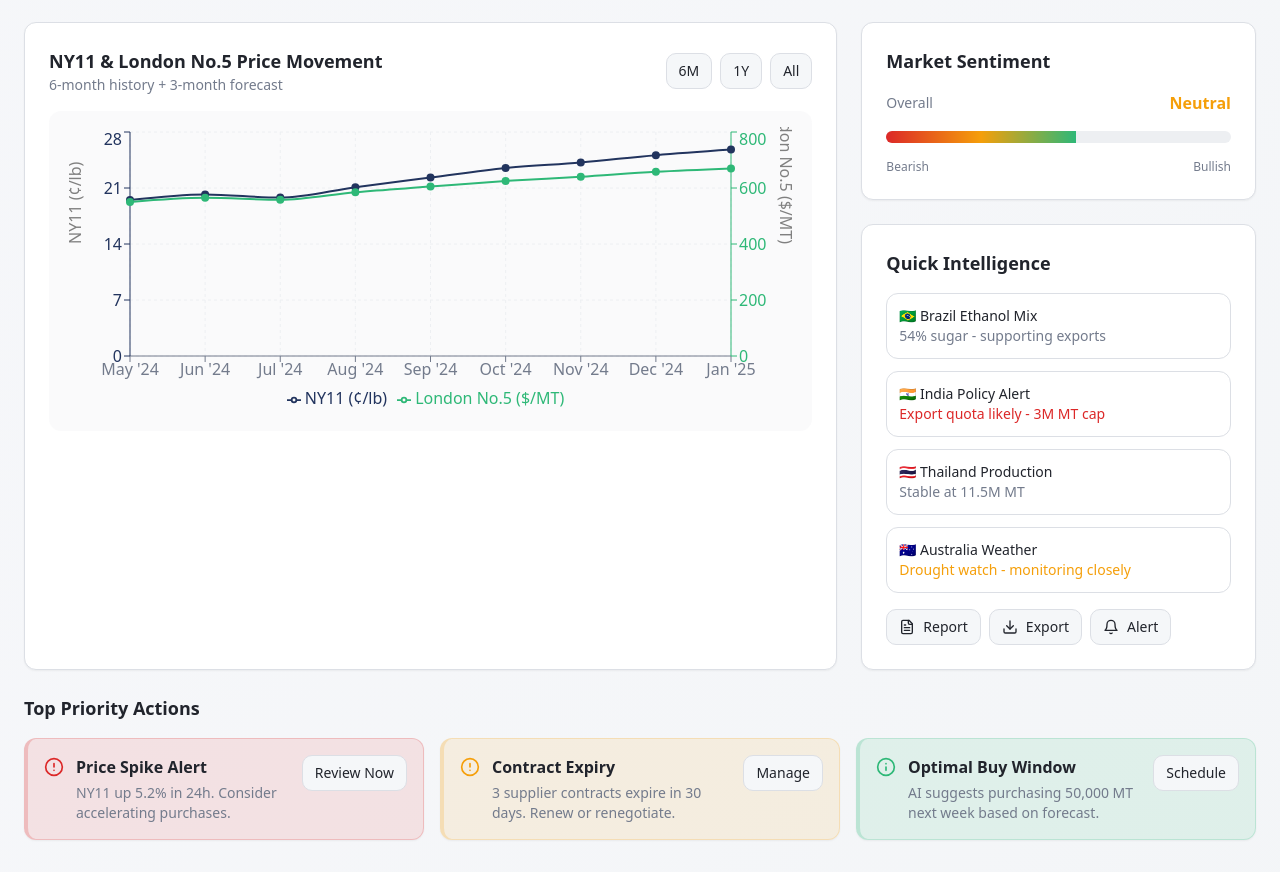
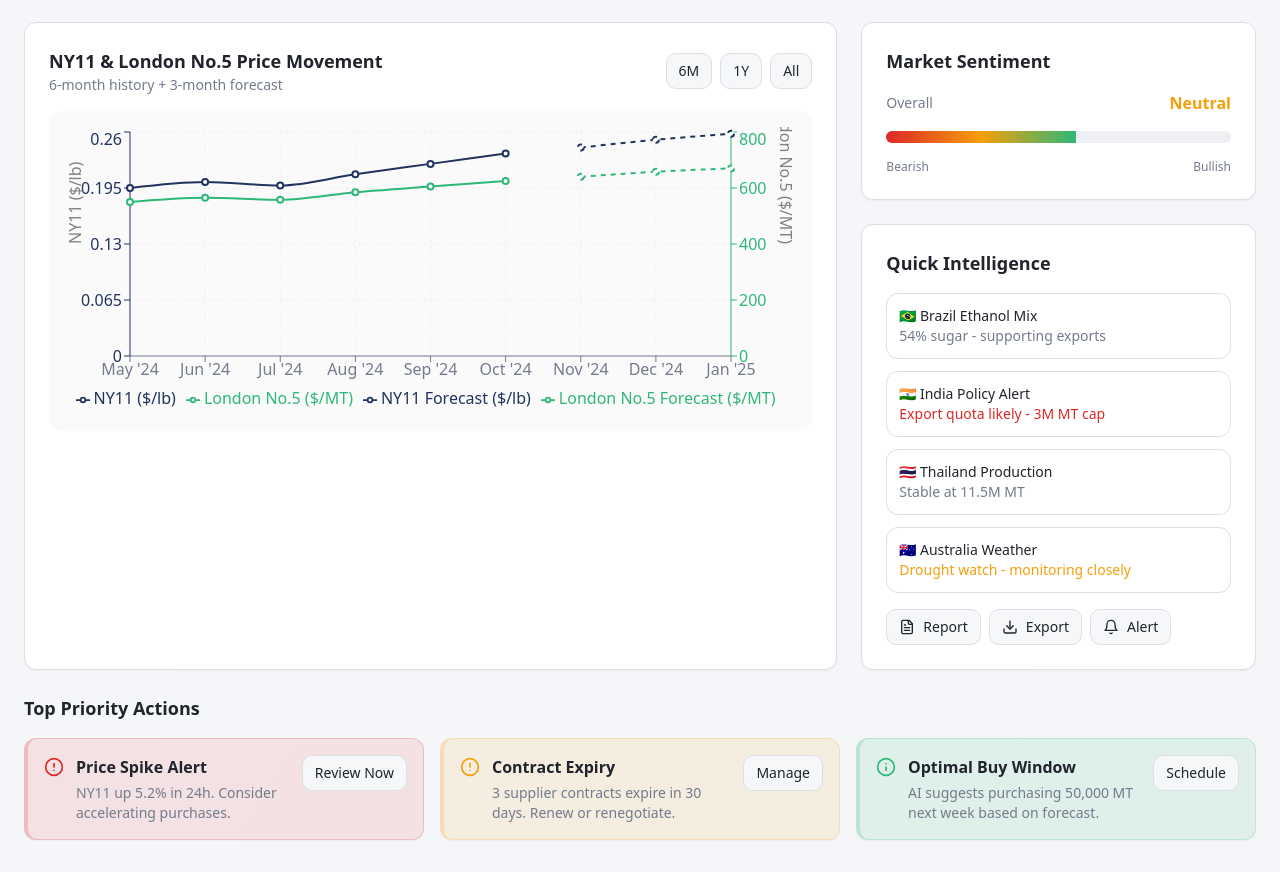
Before and after one commit to devsharma45/procure-storyteller, a React (Vite) app: page / in a window 1280 px wide. Shown: the part 945-1817 px from the top of the page. Built offline with nearby package versions, Linux system fonts and the light colour scheme; the HTML template or start-up script is replaced by a standard one.

Commit message:
Refactor price forecast graphs

```diff
--- a/src/components/tabs/MarketCommandCenter.tsx
+++ b/src/components/tabs/MarketCommandCenter.tsx
@@ -7,17 +7,17 @@ import { LineChart, Line, XAxis, YAxis, CartesianGrid, Tooltip, Legend, Responsi
 import { Dialog, DialogContent, DialogDescription, DialogHeader, DialogTitle, DialogTrigger } from "@/components/ui/dialog";
 import { toast } from "@/hooks/use-toast";
 
-// Dummy price data for 6 months history + 3 months prediction
+// Dummy price data for 6 months history + 3 months prediction (prices in $/lb and $/MT)
 const priceData = [
-  { month: "May '24", ny11: 19.5, london5: 550, predicted: false },
-  { month: "Jun '24", ny11: 20.2, london5: 565, predicted: false },
-  { month: "Jul '24", ny11: 19.8, london5: 558, predicted: false },
-  { month: "Aug '24", ny11: 21.1, london5: 585, predicted: false },
-  { month: "Sep '24", ny11: 22.3, london5: 605, predicted: false },
-  { month: "Oct '24", ny11: 23.5, london5: 625, predicted: false },
-  { month: "Nov '24", ny11: 24.2, london5: 640, predicted: true },
-  { month: "Dec '24", ny11: 25.1, london5: 658, predicted: true },
-  { month: "Jan '25", ny11: 25.8, london5: 670, predicted: true },
+  { month: "May '24", ny11: 0.195, london5: 550 },
+  { month: "Jun '24", ny11: 0.202, london5: 565 },
+  { month: "Jul '24", ny11: 0.198, london5: 558 },
+  { month: "Aug '24", ny11: 0.211, london5: 585 },
+  { month: "Sep '24", ny11: 0.223, london5: 605 },
+  { month: "Oct '24", ny11: 0.235, london5: 625 },
+  { month: "Nov '24", ny11Forecast: 0.242, london5Forecast: 640 },
+  { month: "Dec '24", ny11Forecast: 0.251, london5Forecast: 658 },
+  { month: "Jan '25", ny11Forecast: 0.258, london5Forecast: 670 },
 ];
 
 export const MarketCommandCenter = () => {
@@ -154,7 +154,7 @@ export const MarketCommandCenter = () => {
               <LineChart data={priceData}>
                 <CartesianGrid strokeDasharray="3 3" stroke="hsl(var(--muted))" />
                 <XAxis dataKey="month" stroke="hsl(var(--muted-foreground))" />
-                <YAxis yAxisId="left" stroke="hsl(var(--primary))" label={{ value: 'NY11 (¢/lb)', angle: -90, position: 'insideLeft' }} />
+                <YAxis yAxisId="left" stroke="hsl(var(--primary))" label={{ value: 'NY11 ($/lb)', angle: -90, position: 'insideLeft' }} />
                 <YAxis yAxisId="right" orientation="right" stroke="hsl(var(--accent))" label={{ value: 'London No.5 ($/MT)', angle: 90, position: 'insideRight' }} />
                 <Tooltip
                   contentStyle={{
@@ -162,23 +162,21 @@ export const MarketCommandCenter = () => {
                     border: '1px solid hsl(var(--border))',
                     borderRadius: '8px'
                   }}
+                  formatter={(value: number, name: string) => {
+                    if (name.includes('NY11')) return [`$${value.toFixed(3)}/lb`, name];
+                    return [`$${value}/MT`, name];
+                  }}
                 />
                 <Legend />
+                {/* Historical lines (solid) */}
                 <Line
                   yAxisId="left"
                   type="monotone"
                   dataKey="ny11"
                   stroke="hsl(var(--primary))"
                   strokeWidth={2}
-                  name="NY11 (¢/lb)"
-                  dot={(props) => {
-                    const { cx, cy, payload } = props;
-                    return payload.predicted ? (
-                      <circle cx={cx} cy={cy} r={4} fill="hsl(var(--primary))" strokeDasharray="3 3" />
-                    ) : (
-                      <circle cx={cx} cy={cy} r={4} fill="hsl(var(--primary))" />
-                    );
-                  }}
+                  name="NY11 ($/lb)"
+                  connectNulls
                 />
                 <Line
                   yAxisId="right"
@@ -187,14 +185,28 @@ export const MarketCommandCenter = () => {
                   stroke="hsl(var(--accent))"
                   strokeWidth={2}
                   name="London No.5 ($/MT)"
-                  dot={(props) => {
-                    const { cx, cy, payload } = props;
-                    return payload.predicted ? (
-                      <circle cx={cx} cy={cy} r={4} fill="hsl(var(--accent))" strokeDasharray="3 3" />
-                    ) : (
-                      <circle cx={cx} cy={cy} r={4} fill="hsl(var(--accent))" />
-                    );
-                  }}
+                  connectNulls
+                />
+                {/* Forecast lines (dashed) */}
+                <Line
+                  yAxisId="left"
+                  type="monotone"
+                  dataKey="ny11Forecast"
+                  stroke="hsl(var(--primary))"
+                  strokeWidth={2}
+                  strokeDasharray="5 5"
+                  name="NY11 Forecast ($/lb)"
+                  connectNulls
+                />
+                <Line
+                  yAxisId="right"
+                  type="monotone"
+                  dataKey="london5Forecast"
+                  stroke="hsl(var(--accent))"
+                  strokeWidth={2}
+                  strokeDasharray="5 5"
+                  name="London No.5 Forecast ($/MT)"
+                  connectNulls
                 />
               </LineChart>
             </ResponsiveContainer>
@@ -288,8 +300,8 @@ export const MarketCommandCenter = () => {
                   </DialogHeader>
                   <div className="space-y-4 py-4">
                     <div className="space-y-2">
-                      <p className="text-sm font-medium">NY11 Target Price (¢/lb)</p>
-                      <input type="number" className="w-full rounded-md border px-3 py-2" placeholder="25.00" />
+                      <p className="text-sm font-medium">NY11 Target Price ($/lb)</p>
+                      <input type="number" step="0.001" className="w-full rounded-md border px-3 py-2" placeholder="0.250" />
                     </div>
                     <div className="space-y-2">
                       <p className="text-sm font-medium">London No.5 Target Price ($/MT)</p>
--- a/src/components/tabs/PredictiveIntelligence.tsx
+++ b/src/components/tabs/PredictiveIntelligence.tsx
@@ -6,14 +6,14 @@ import { Dialog, DialogContent, DialogDescription, DialogHeader, DialogTitle, Di
 import { toast } from "@/hooks/use-toast";
 import { useState } from "react";
 
-// Forecast data with confidence bands
+// Forecast data with confidence bands (prices in $/lb and $/MT)
 const forecastData = [
-  { month: "Nov '24", ny11Low: 22.5, ny11: 24.2, ny11High: 25.8, london5Low: 620, london5: 640, london5High: 660 },
-  { month: "Dec '24", ny11Low: 23.2, ny11: 25.1, ny11High: 27.0, london5Low: 635, london5: 658, london5High: 680 },
-  { month: "Jan '25", ny11Low: 23.8, ny11: 25.8, ny11High: 27.9, london5Low: 645, london5: 670, london5High: 695 },
-  { month: "Feb '25", ny11Low: 24.5, ny11: 26.8, ny11High: 29.1, london5Low: 660, london5: 688, london5High: 715 },
-  { month: "Mar '25", ny11Low: 25.0, ny11: 27.5, ny11High: 30.0, london5Low: 670, london5: 700, london5High: 730 },
-  { month: "Apr '25", ny11Low: 25.8, ny11: 28.5, ny11High: 31.2, london5Low: 685, london5: 720, london5High: 755 },
+  { month: "Nov '24", ny11Low: 0.225, ny11: 0.242, ny11High: 0.258, london5Low: 620, london5: 640, london5High: 660 },
+  { month: "Dec '24", ny11Low: 0.232, ny11: 0.251, ny11High: 0.270, london5Low: 635, london5: 658, london5High: 680 },
+  { month: "Jan '25", ny11Low: 0.238, ny11: 0.258, ny11High: 0.279, london5Low: 645, london5: 670, london5High: 695 },
+  { month: "Feb '25", ny11Low: 0.245, ny11: 0.268, ny11High: 0.291, london5Low: 660, london5: 688, london5High: 715 },
+  { month: "Mar '25", ny11Low: 0.250, ny11: 0.275, ny11High: 0.300, london5Low: 670, london5: 700, london5High: 730 },
+  { month: "Apr '25", ny11Low: 0.258, ny11: 0.285, ny11High: 0.312, london5Low: 685, london5: 720, london5High: 755 },
 ];
 
 // Supply and demand data
@@ -76,7 +76,7 @@ export const PredictiveIntelligence = () => {
             <LineChart data={forecastData}>
               <CartesianGrid strokeDasharray="3 3" stroke="hsl(var(--muted))" />
               <XAxis dataKey="month" stroke="hsl(var(--muted-foreground))" />
-              <YAxis yAxisId="left" stroke="hsl(var(--primary))" label={{ value: 'NY11 (¢/lb)', angle: -90, position: 'insideLeft' }} />
+              <YAxis yAxisId="left" stroke="hsl(var(--primary))" label={{ value: 'NY11 ($/lb)', angle: -90, position: 'insideLeft' }} />
               <YAxis yAxisId="right" orientation="right" stroke="hsl(var(--accent))" label={{ value: 'London No.5 ($/MT)', angle: 90, position: 'insideRight' }} />
               <Tooltip
                 contentStyle={{
@@ -84,14 +84,18 @@ export const PredictiveIntelligence = () => {
                   border: '1px solid hsl(var(--border))',
                   borderRadius: '8px'
                 }}
+                formatter={(value: number, name: string) => {
+                  if (name.includes('NY11')) return [`$${value.toFixed(3)}/lb`, name];
+                  return [`$${value}/MT`, name];
+                }}
               />
               <Legend />
-              <Line yAxisId="left" type="monotone" dataKey="ny11Low" stroke="hsl(var(--primary))" strokeWidth={1} strokeDasharray="5 5" name="NY11 Low" dot={false} />
-              <Line yAxisId="left" type="monotone" dataKey="ny11" stroke="hsl(var(--primary))" strokeWidth={3} name="NY11 Forecast" />
-              <Line yAxisId="left" type="monotone" dataKey="ny11High" stroke="hsl(var(--primary))" strokeWidth={1} strokeDasharray="5 5" name="NY11 High" dot={false} />
-              <Line yAxisId="right" type="monotone" dataKey="london5Low" stroke="hsl(var(--accent))" strokeWidth={1} strokeDasharray="5 5" name="London Low" dot={false} />
-              <Line yAxisId="right" type="monotone" dataKey="london5" stroke="hsl(var(--accent))" strokeWidth={3} name="London No.5 Forecast" />
-              <Line yAxisId="right" type="monotone" dataKey="london5High" stroke="hsl(var(--accent))" strokeWidth={1} strokeDasharray="5 5" name="London High" dot={false} />
+              <Line yAxisId="left" type="monotone" dataKey="ny11Low" stroke="hsl(var(--primary))" strokeWidth={1} strokeDasharray="3 3" name="NY11 Low" dot={false} />
+              <Line yAxisId="left" type="monotone" dataKey="ny11" stroke="hsl(var(--primary))" strokeWidth={3} strokeDasharray="5 5" name="NY11 Forecast ($/lb)" />
+              <Line yAxisId="left" type="monotone" dataKey="ny11High" stroke="hsl(var(--primary))" strokeWidth={1} strokeDasharray="3 3" name="NY11 High" dot={false} />
+              <Line yAxisId="right" type="monotone" dataKey="london5Low" stroke="hsl(var(--accent))" strokeWidth={1} strokeDasharray="3 3" name="London Low" dot={false} />
+              <Line yAxisId="right" type="monotone" dataKey="london5" stroke="hsl(var(--accent))" strokeWidth={3} strokeDasharray="5 5" name="London No.5 Forecast ($/MT)" />
+              <Line yAxisId="right" type="monotone" dataKey="london5High" stroke="hsl(var(--accent))" strokeWidth={1} strokeDasharray="3 3" name="London High" dot={false} />
             </LineChart>
           </ResponsiveContainer>
         </div>
```
